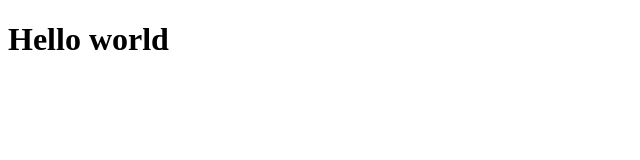
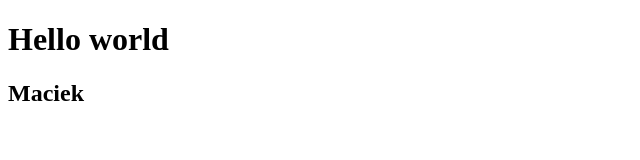
Before and after one commit to sylma2/TeachingPlatform, a plain HTML site: page index.html in a window 1280 px wide. Shown: the whole page, without its empty margins (0-640 px from the left). Drawn offline with Linux system fonts and the light colour scheme.

Commit message:
changes2

```diff
--- a/index.html
+++ b/index.html
@@ -8,5 +8,6 @@
 </head>
 <body>
     <h1>Hello world</h1>
+    <h2>Maciek</h2>
 </body>
 </html>
```
